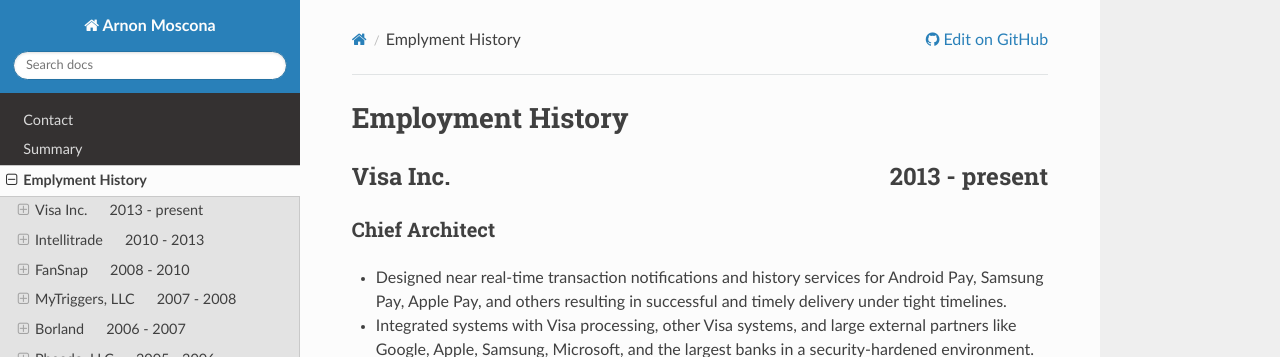
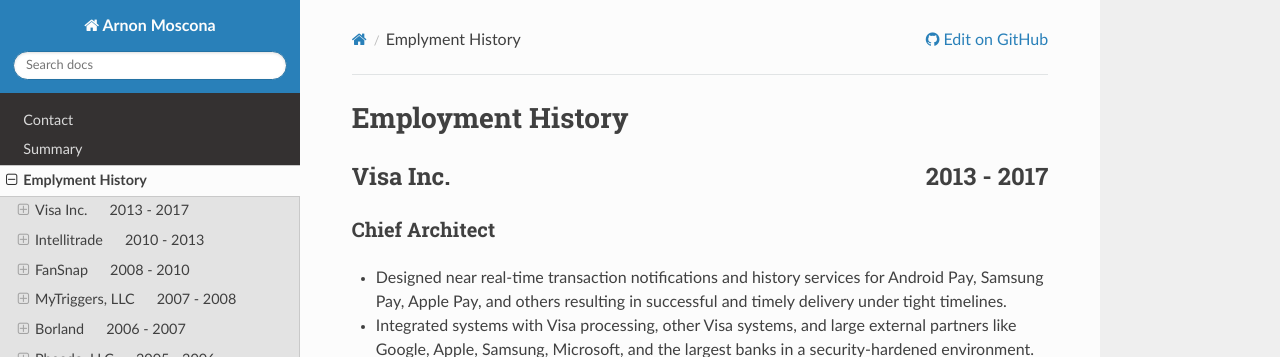
Before and after one commit to arnonmoscona/resume, an MkDocs documentation site: the page built from docs/history.md, in a window 1280 px wide and 900 px high. Shown: the top 357 px of the window. Built offline with MkDocs 1.6.1, drawn with Linux system fonts in a browser that asks for light colours; nearby versions of some CDN libraries; old or Windows-style settings are respelled for this version of MkDocs.

Commit message:
updated history

```diff
--- a/docs/history.md
+++ b/docs/history.md
@@ -1,6 +1,8 @@
 # Employment History
 
-## Visa Inc. &nbsp;&nbsp;&nbsp;&nbsp; <span style="float:right">2013 - present</span>
+
+## Visa Inc. &nbsp;&nbsp;&nbsp;&nbsp; <span style="float:right">2013 - 2017</span>
+
 
 ### Chief Architect
 
```
